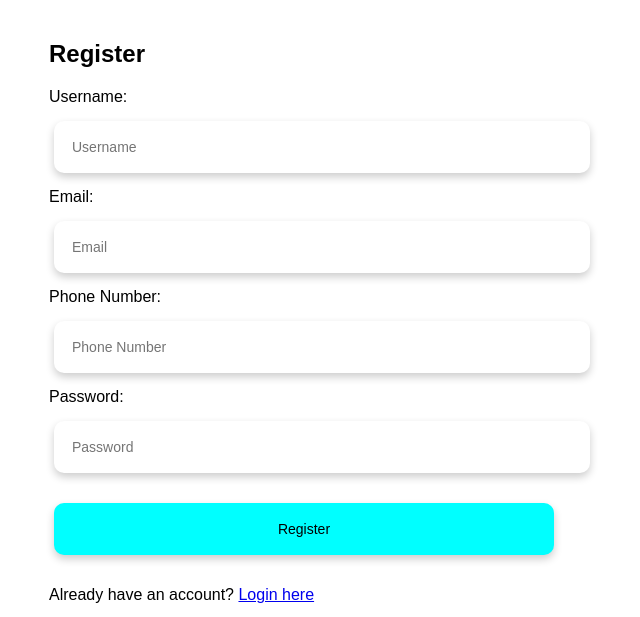
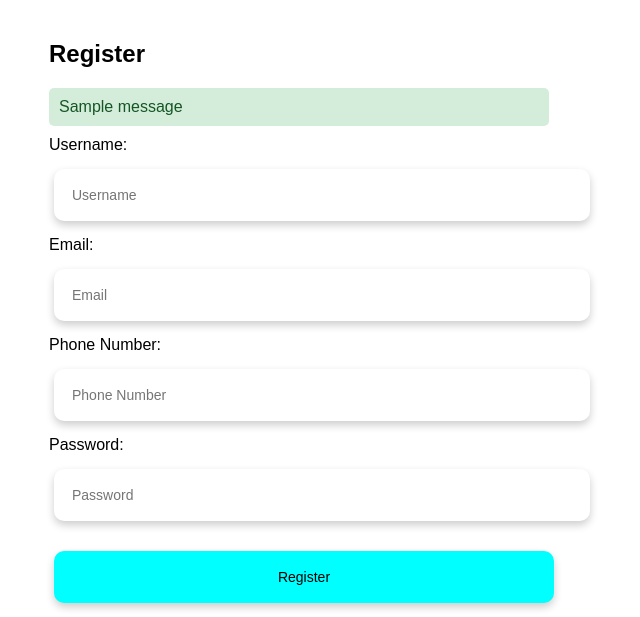
Before and after one commit to MichaelWaruiru/bot-bidder, a Flask app: page /api/auth/register in a window 1280 px wide. Shown: the top 617 px of the page, without its empty margins (341-981 px from the left). Run offline with Flask 3, Linux system fonts and the light colour scheme; one stand-in notice (Sample message) is shown.

Commit message:
Added flash messages

```diff
--- a/app/templates/register.html
+++ b/app/templates/register.html
@@ -8,6 +8,15 @@
 </head>
 <body>
     <h2>Register</h2>
+
+     {% with messages = get_flashed_messages(with_categories=True) %}
+        {% if messages %}
+            {% for category, message in messages %}
+                <div class="message {{ category }}">{{ message }}</div>
+            {% endfor %}
+        {% endif %}
+    {% endwith %}
+
     <form action="/api/auth/register" method="POST">
         <label for="username">Username:</label>
         <input type="text" id="username" name="username" placeholder="Username" required>
```
